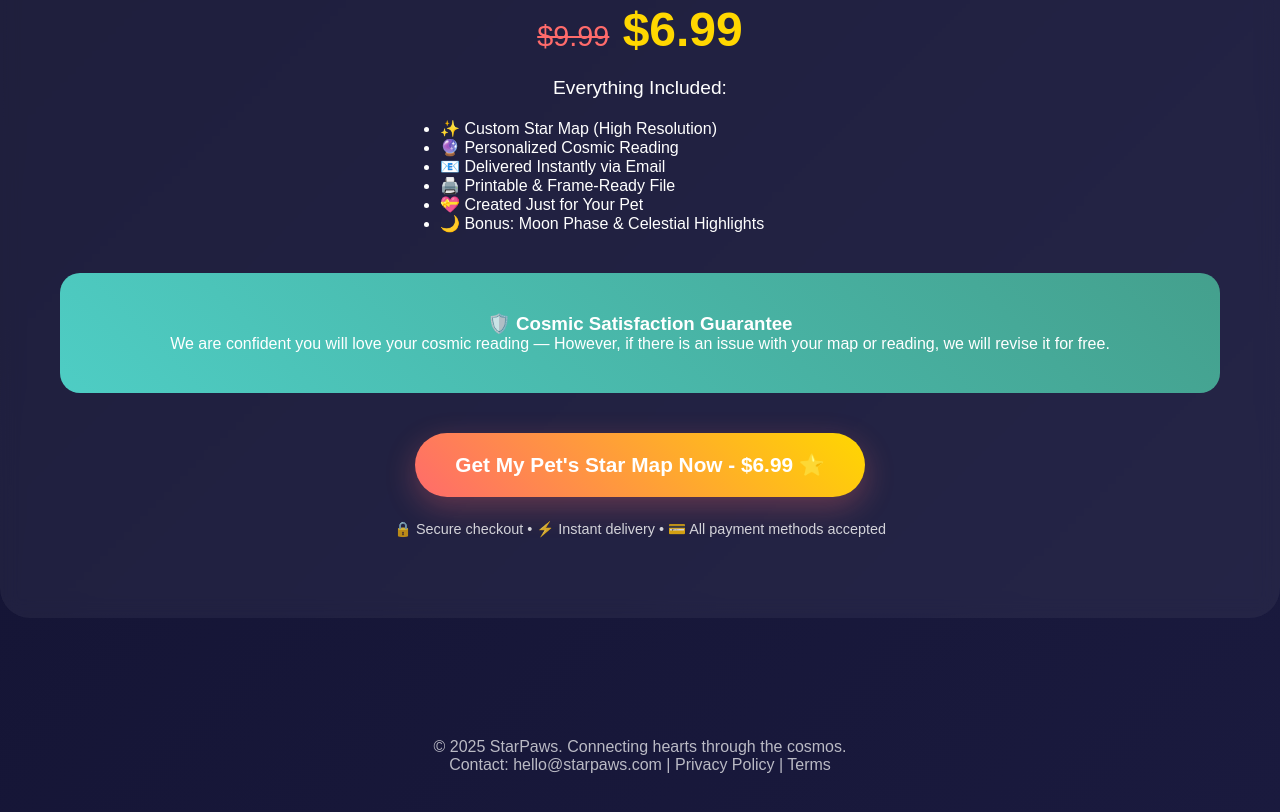
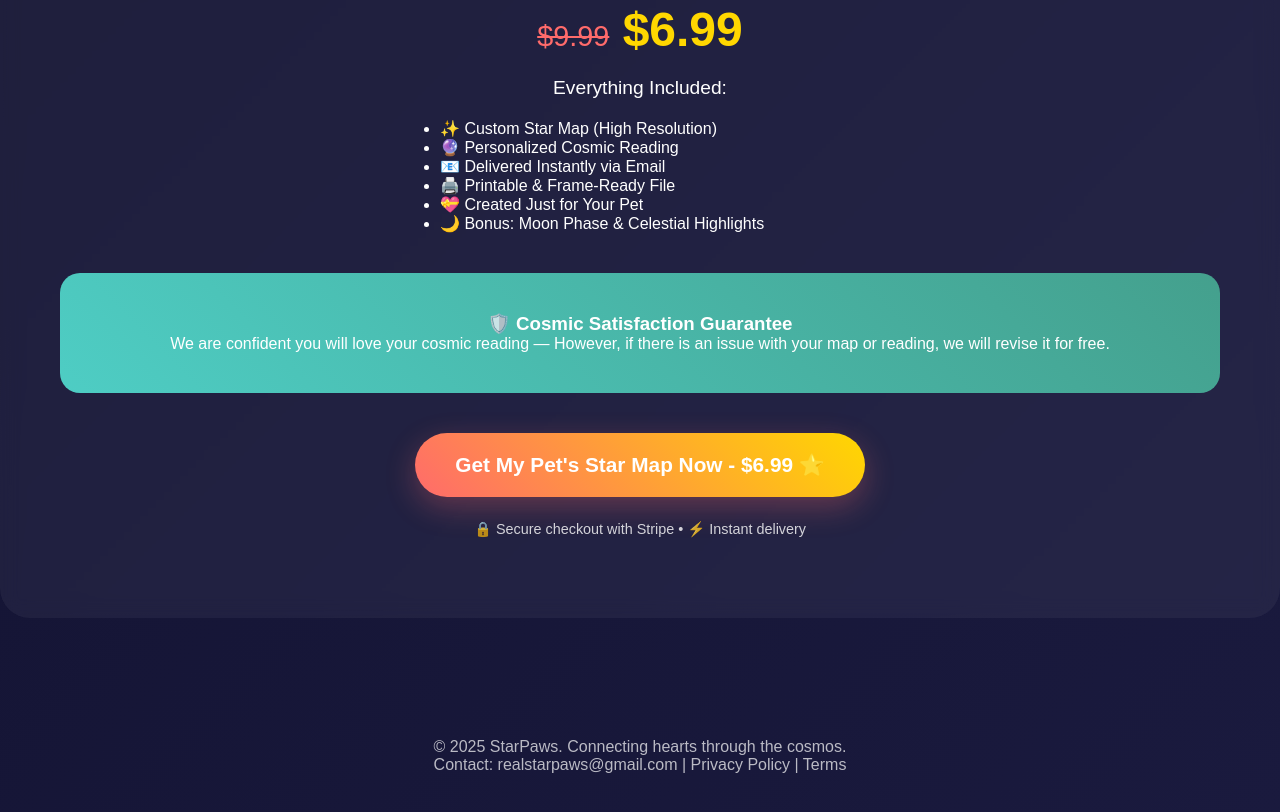
Before and after one commit to Xanakin1/StarPaws, a website: page public/index.html in a window 1280 px wide. Shown: the part 2877-3689 px from the top of the page. Drawn offline with Linux system fonts and the light colour scheme.

Commit message:
Words changed

```diff
--- a/public/index.html
+++ b/public/index.html
@@ -457,7 +457,7 @@
             <a href="star_form.html" class="cta-button">Get My Pet's Star Map Now - $6.99 ⭐</a>
 
             <p style="margin-top: 20px; font-size: 0.9em; opacity: 0.8;">
-                🔒 Secure checkout • ⚡ Instant delivery • 💳 All payment methods accepted
+                🔒 Secure checkout with Stripe • ⚡ Instant delivery
             </p>
         </div>
     </section>
@@ -471,7 +471,7 @@
     <footer>
         <div class="container">
             <p>&copy; 2025 StarPaws. Connecting hearts through the cosmos.</p>
-            <p>Contact: hello@starpaws.com | Privacy Policy | Terms</p>
+            <p>Contact: realstarpaws@gmail.com | Privacy Policy | Terms</p>
         </div>
     </footer>
 
```
